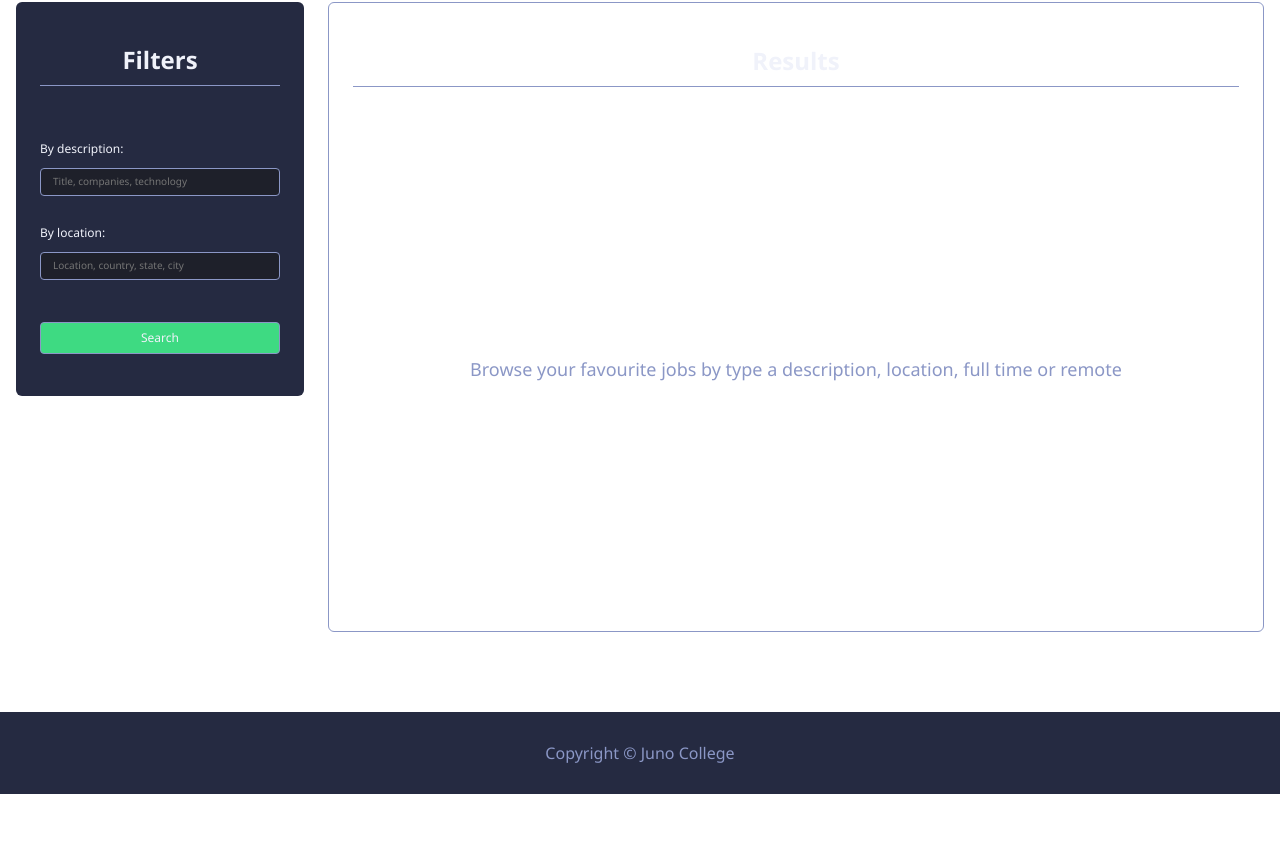
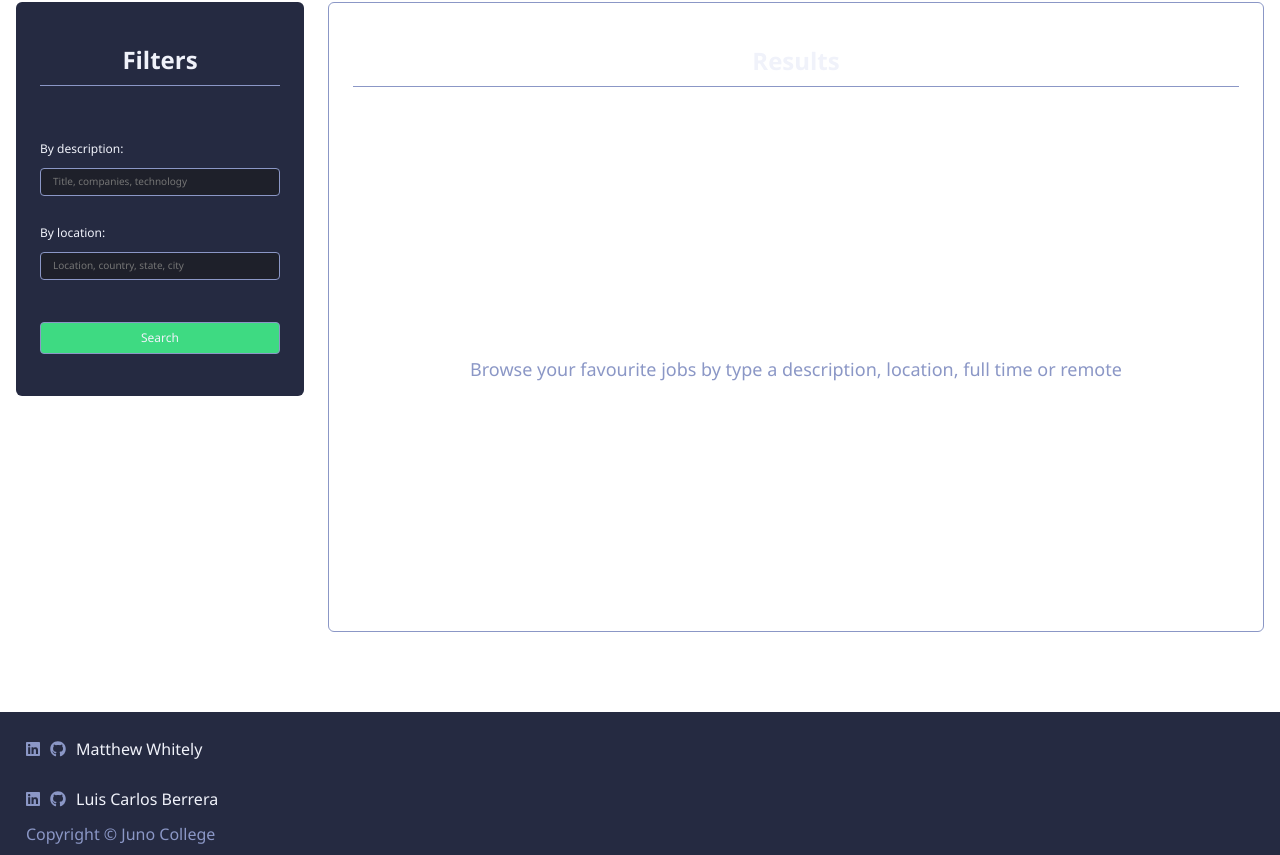
Before and after one commit to Project-3-Matt-Carlos/Matthew-Carlos-Final, a React (Create React App) app: page / in a window 1280 px wide. Shown: the part 252-1107 px from the top of the page. Before the commit the page ends 1046 px from the top, so only its background shows below. Built offline with nearby package versions, Linux system fonts and the light colour scheme.

Commit message:
added fontawesome changed the footer

```diff
--- a/package.json
+++ b/package.json
@@ -3,6 +3,10 @@
   "version": "0.1.0",
   "private": true,
   "dependencies": {
+    "@fortawesome/fontawesome-svg-core": "^1.2.35",
+    "@fortawesome/free-brands-svg-icons": "^5.15.3",
+    "@fortawesome/free-solid-svg-icons": "^5.15.3",
+    "@fortawesome/react-fontawesome": "^0.1.14",
     "@testing-library/jest-dom": "^5.11.10",
     "@testing-library/react": "^11.2.6",
     "@testing-library/user-event": "^12.8.3",
--- a/src/App.css
+++ b/src/App.css
@@ -400,15 +400,15 @@ li {
 }
 
 /* Hide scrollbar for Chrome, Safari and Opera */
-.app-main .results-section .cards-container::-webkit-scrollbar {
+/* .app-main .results-section .cards-container::-webkit-scrollbar {
   display: none;
-}
+} */
 
 /* Hide scrollbar for IE, Edge and Firefox */
-.app-main .results-section .cards-container {
-  -ms-overflow-style: none; /* IE and Edge */
-  scrollbar-width: none; /* Firefox */
-}
+/* .app-main .results-section .cards-container {
+  -ms-overflow-style: none; /* IE and Edge
+  scrollbar-width: none; Firefox
+} */
 
 .app-main .results-section .job-card {
   background-color: var(--black-secondary);
@@ -496,7 +496,7 @@ li {
   font-weight: 600;
 }
 
-.app-main .results-section .cards-container .job-card .company-logo {
+.company-logo {
   position: absolute;
   display: flex;
   align-items: center;
@@ -524,11 +524,23 @@ li {
 
 /* App Footer styles */
 .app-footer {
+  text-align: right;
   width: 100%;
+  background-color: var(--black-secondary);
+  padding: 12px 16px;
+}
+.footer-flex {
   text-align: center;
-  background-color: var(--black-secondary);
-  padding: 32px 16px;
-  margin: auto 0 0;
+}
+.footer-flex ul {
+  display: flex;
+  align-items: center;
+
+  margin: 0;
+  padding: 0;
+}
+.footer-flex li {
+  padding-left: 10px;
 }
 /* App Footer styles */
 
--- a/src/App.js
+++ b/src/App.js
@@ -1,6 +1,7 @@
 import { useState } from "react";
 import "./App.css";
 import GameResults from "./GameResults";
+import Footer from "./Footer";
 
 const fetchJobsByQueries = (
   { search, location, remote, fullTime },
@@ -84,7 +85,7 @@ function App() {
     if (type === "checkbox") {
       return setFormData((prev) => ({ ...prev, [`${name}`]: checked }));
     }
-    console.log(name, value, type, checked);
+
     setFormData((prev) => ({ ...prev, [`${name}`]: value }));
   };
 
@@ -189,15 +190,7 @@ function App() {
       </main>
 
       {/* App Footer */}
-      <footer className="app-footer">
-        <a
-          href="https://junocollege.com/"
-          rel="nooppener noreferrer"
-          target="_blank"
-        >
-          Copyright © Juno College
-        </a>
-      </footer>
+      <Footer />
     </div>
   );
 }
--- /dev/null
+++ b/src/Footer.js
@@ -0,0 +1,58 @@
+import { FontAwesomeIcon } from "@fortawesome/react-fontawesome";
+import { faLinkedin, faGithub } from "@fortawesome/free-brands-svg-icons";
+
+function Footer() {
+  return (
+    <footer className="app-footer">
+      <div className="footer-flex">
+        <ul>
+          <li>
+            <a href="" target="_blank">
+              <FontAwesomeIcon icon={faLinkedin} />
+            </a>
+          </li>
+          <li>
+            <a href="" target="_blank">
+              <FontAwesomeIcon icon={faGithub} />
+            </a>
+          </li>
+          <li>
+            <p>Matthew Whitely</p>
+          </li>
+        </ul>
+      </div>
+      <div className="footer-flex">
+        <ul>
+          <li>
+            <a href="" target="_blank">
+              <FontAwesomeIcon icon={faLinkedin} />
+            </a>
+          </li>
+          <li>
+            <a href="" target="_blank">
+              <FontAwesomeIcon icon={faGithub} />
+            </a>
+          </li>
+          <li>
+            <p>Luis Carlos Berrera</p>
+          </li>
+        </ul>
+      </div>
+      <div className="footer-flex">
+        <ul>
+          <li>
+            <a
+              href="https://junocollege.com/"
+              rel="nooppener noreferrer"
+              target="_blank"
+            >
+              Copyright © Juno College
+            </a>
+          </li>
+        </ul>
+      </div>
+    </footer>
+  );
+}
+
+export default Footer;
```
Also changed, not shown: 1 other file (tests, documents, lock files or other folders).
